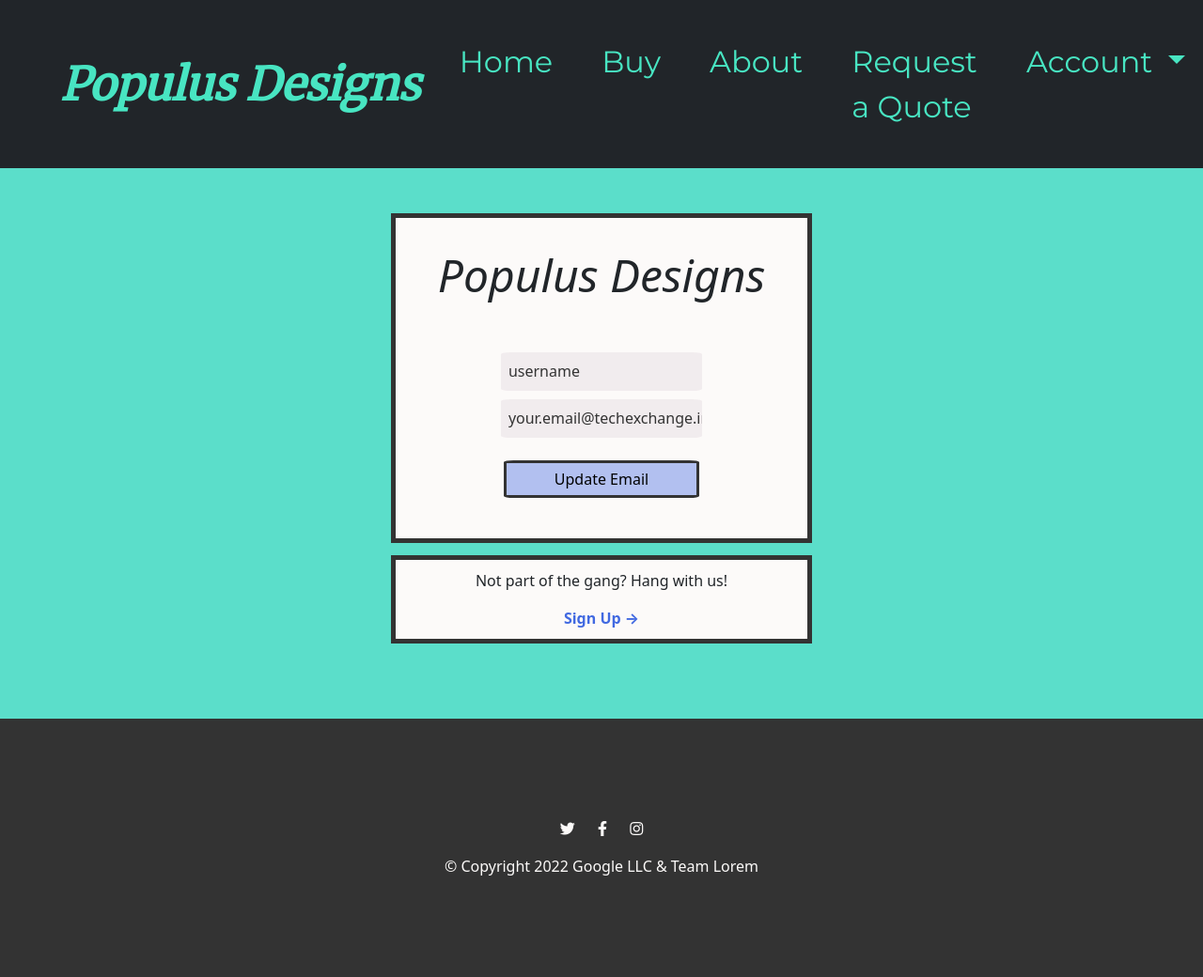
After one commit to branfung/techx22-sds-teamlorem, a Flask app: page /change-email in a window 1280 px wide. The commit adds this page. Shown: the whole page at 94% size. Run offline with Flask 2, Linux system fonts and the light colour scheme; some libraries are stand-ins or nearby versions.

Commit message:
Added change email feature and fixed log in template

```diff
--- a/app.py
+++ b/app.py
@@ -128,7 +128,7 @@ def login():
 
         model.authenticate_user(user_auth, users, message)
         if message['error']:
-            return render_template("login.html", session=session, message=message)
+            return render_template("login.html", session=session, message=message['error'])
 
         session['username'] = user_auth.username
         return redirect(url_for('index'))
@@ -355,6 +355,41 @@ def delete_account():
             return redirect(url_for('login'))
         return render_template("account.html")
 
+"""
+Allows the user to change their current email to a new one
+For now, the only validation is the username since these are unique
+More validation is needed for the future
+
+Returns:
+    If sucessful, returns user to login page, else the user made a mistake
+    (user not found) and it throws an error for the user to see
+"""
+@app.route("/change-email",methods=["GET","POST"])
+def change_email():
+    # get users db
+    users = mongo.db.users
+    if request.method == "GET":
+        return render_template("changeemail.html", session=session)
+    else:
+        # update old password with new password
+        current_user = users.find_one({"username":session["username"]})
+        if users.find_one({"username":session["username"]}):
+            current_user = users.find_one({"username":session["username"]})
+            username = request.form["username"]
+            if current_user["username"] == username:
+                new_email = request.form["email"]
+                # set the new value of the password
+                newvalue = {"$set": { "password": new_email }}
+                # update user's old password with new password
+                users.update_one({"username":username}, newvalue)
+                # go back to index page
+                return redirect("/login")
+            else:
+                return render_template("changeemail.html", session=session, error_message="Incorrect User")
+        else:
+            return render_template("changeemail.html", session=session, error_message="Username not found")
+
+
 
 if __name__ == "__main__":
         app.run()
--- a/model/model.py
+++ b/model/model.py
@@ -65,7 +65,7 @@ def authenticate_user(user: user.User, users: collection, message):
             # we store the user in the current session
             message['error'] = 'Password is incorrect'
     else:
-        message['error'] = 'This user does not exist'
+        message['error'] = 'Incorrect User/This user does not exist'
 
 def get_user(user: user.User, users: collection):
     user = users.find_one({'username': user.username})
--- a/templates/account.html
+++ b/templates/account.html
@@ -58,7 +58,7 @@
         <h5 class="account-h5">Your email</h5>
         <div class="user-info">
             <span class="account-info-span">john.doe@techexchange.in</span>
-            <button class="account-info-btn btn"><a href="/resetpw">Change</a></button>
+            <button class="account-info-btn btn"><a href="/change-email">Change</a></button>
         </div>
 
         <h5 class="account-h5">Your Password</h5>
--- /dev/null
+++ b/templates/changeemail.html
@@ -0,0 +1,47 @@
+{% extends "main.html" %}
+{% block title %}Populus Designs - Change Email{% endblock %}
+{% block content %}
+<link rel="stylesheet" href="/static/css/login.css">
+<link rel="stylesheet" href="https://cdn.jsdelivr.net/npm/bootstrap-icons@1.3.0/font/bootstrap-icons.css" />
+
+<div class="main-container">
+    <section class="form-container">
+        <h1 class="company-title">Populus Designs</h1>
+
+        <form action="/change-email" method="post" class="login-form">
+
+            <div class="input-container">
+                <input type="text" name="username" placeholder="username" required>
+            </div>
+
+
+            <div class="input-container input-container--password">
+                <input type="email" name="email" id="email" requiered placeholder="your.email@techexchange.in">
+            </div>
+
+            <section>
+                {%if error_message %}
+                <span class="error-message">{{error_message}}</span>
+                {%endif%}
+            </section>
+
+            <div class="input-container--login">
+                <input type="submit" value="Update Email">
+            </div>
+        </form>
+
+    </section>
+
+    <section class="signup-container">
+        <div class="signup">
+            <p class="signup-text">Not part of the gang? Hang with us!</p>
+            <a href="/signup" class="signup-link"><span>Sign Up &rarr;</span></a>
+        </div>
+    </section>
+
+    </body>
+
+    </html>
+
+
+    {% endblock%}
--- a/templates/login.html
+++ b/templates/login.html
@@ -25,8 +25,8 @@
             </div>
 
             <section>
-                {%if error_message %}
-                <span class="error-message">{{error_message}}</span>
+                {%if message %}
+                <span class="error-message">{{message}}</span>
                 {%endif%}
             </section>
 
```
